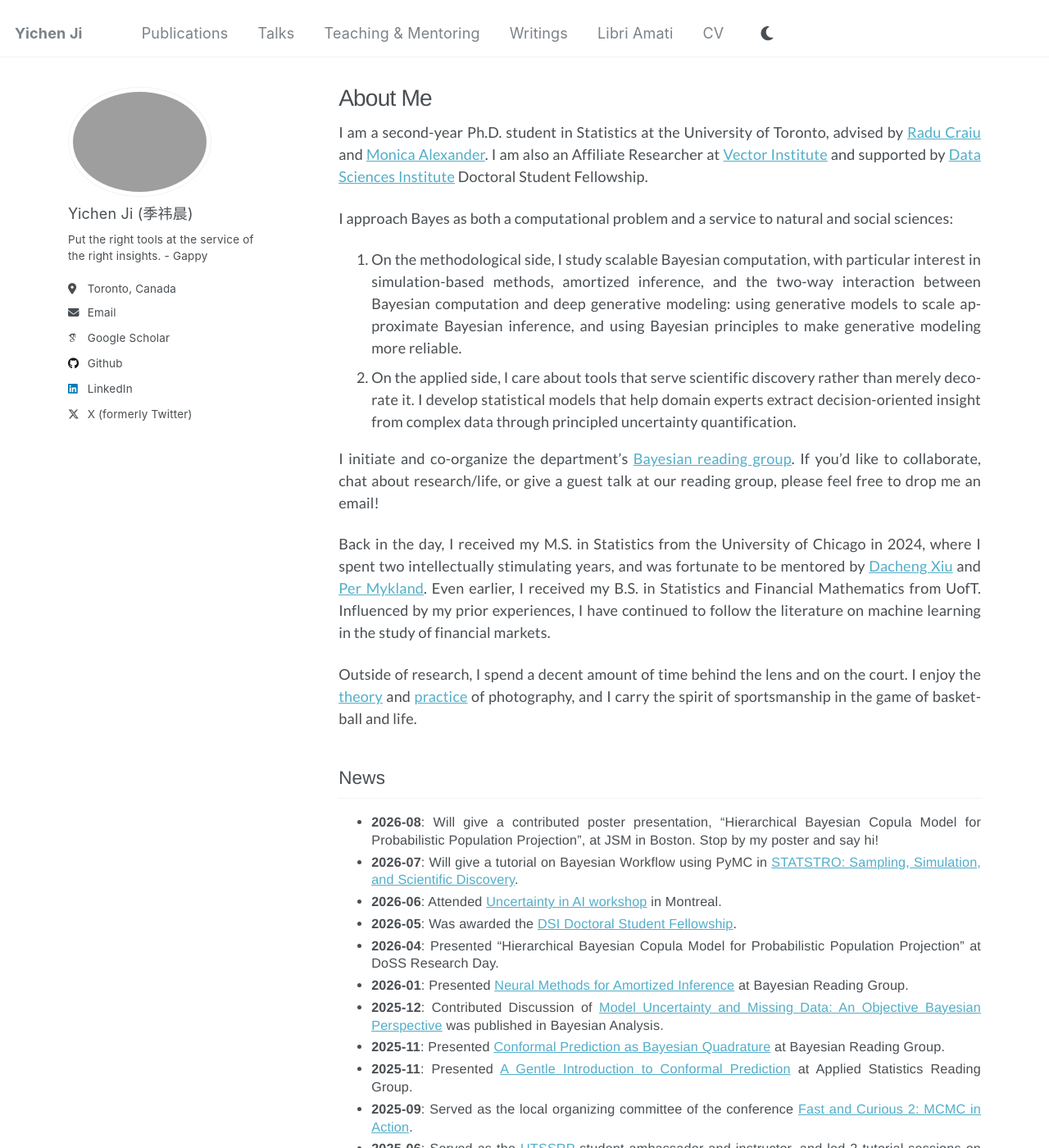
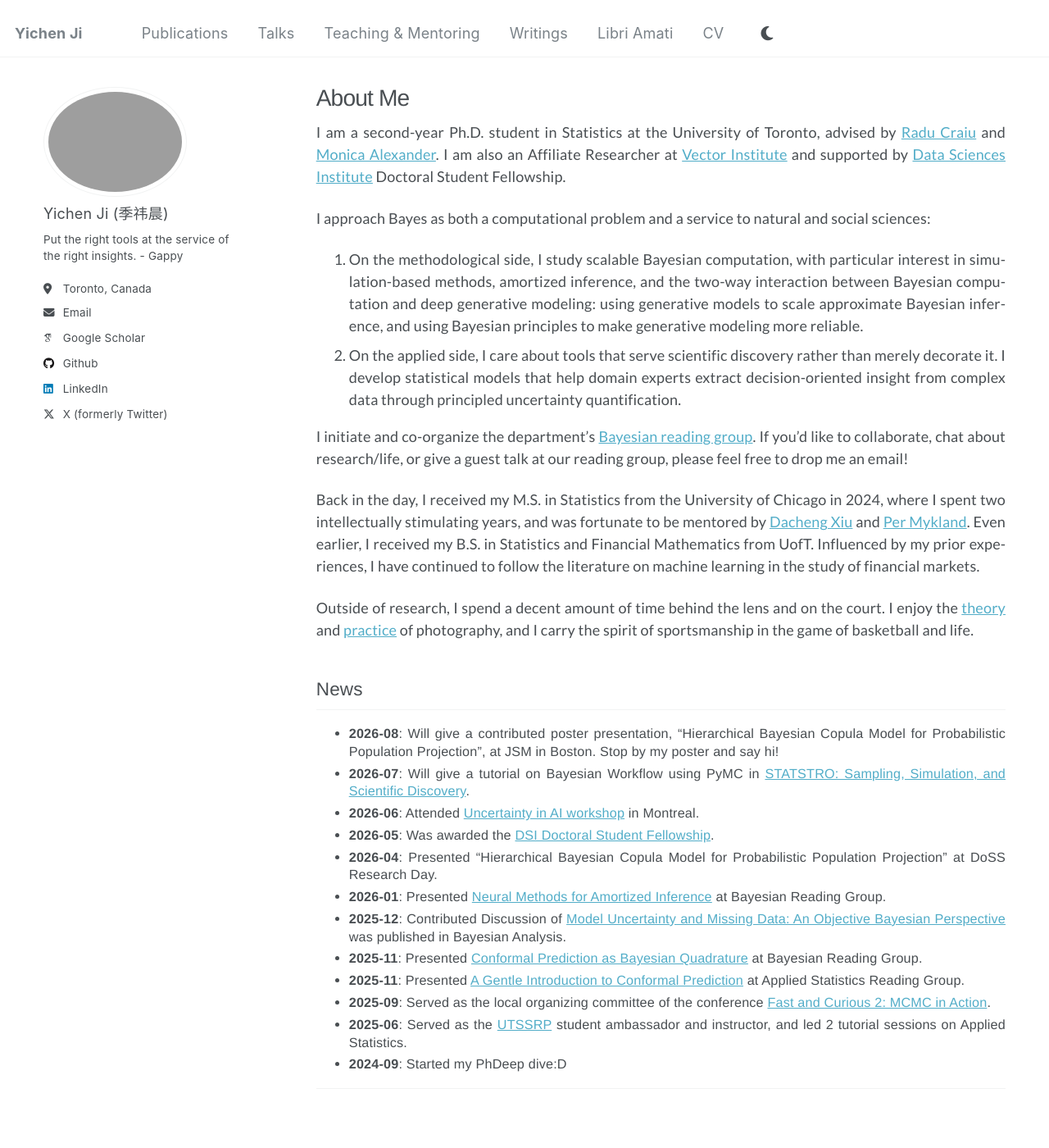
Before and after one commit to user-jiyichen/user-jiyichen.github.io, a Jekyll site: the page built from _pages/about.md, in a window 1280 px wide and 1400 px high. Shown: the whole window at 82% size. Built offline with Jekyll 4.4.1, drawn with Linux system fonts in a browser that asks for light colours; some web fonts are replaced.

Commit message:
Update main.scss

```diff
--- a/assets/css/main.scss
+++ b/assets/css/main.scss
@@ -74,7 +74,7 @@ code, pre, kbd, samp {
 
 @media (min-width: 64em) {
   #main {
-    max-width: 1220px;
+    max-width: 1350px;
     margin-left: auto;
     margin-right: auto;
   }
```
